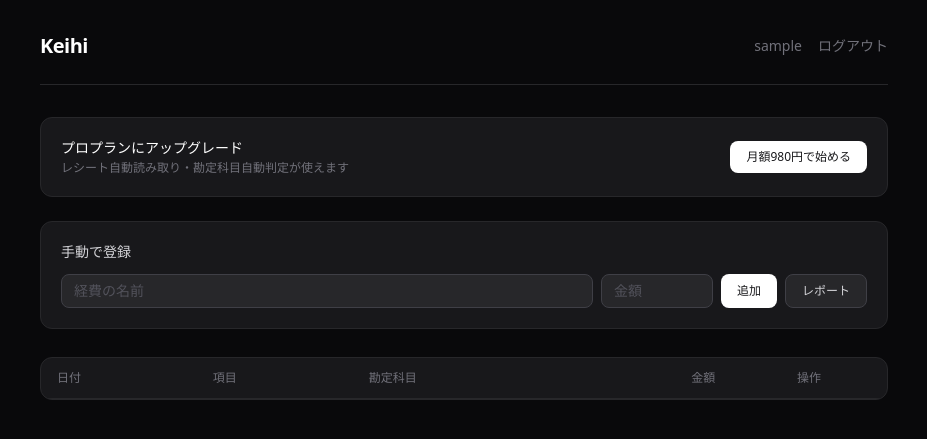
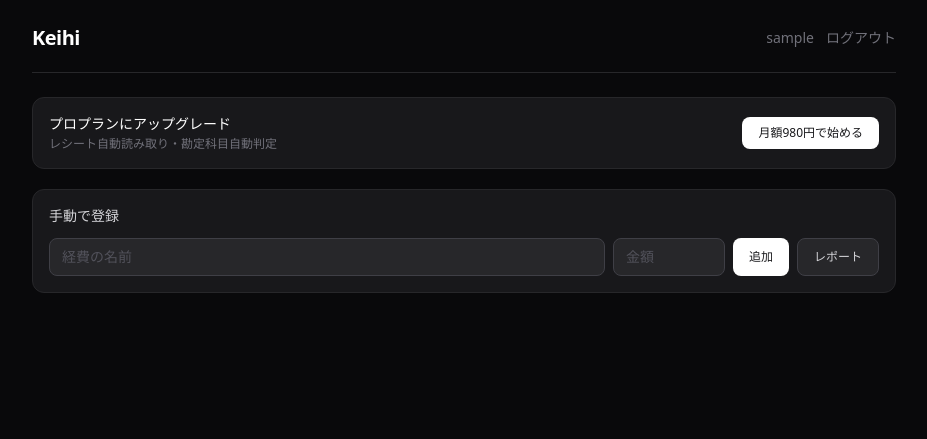
Before and after one commit to tkm05f369-svg/expense-app, a Flask app: template templates/index.html in a window 1280 px wide. Shown: the top 439 px of the page, without its empty margins (176-1103 px from the left). Run offline with Flask 3, Linux system fonts and the light colour scheme; the template is opened without the code that fills it: most values are stand-ins (such as "Sample title", 1, 10 or a date in 2020); lists and menus that the app fills with data are empty; some libraries are stand-ins or nearby versions.

```diff
--- a/templates/index.html
+++ b/templates/index.html
@@ -8,17 +8,17 @@
     <script src="https://cdnjs.cloudflare.com/ajax/libs/Chart.js/4.4.0/chart.umd.min.js"></script>
 </head>
 <body class="bg-zinc-950 min-h-screen text-white">
-    <div class="max-w-4xl mx-auto px-6 py-8">
+    <div class="max-w-4xl mx-auto px-4 py-6">
 
         <!-- ヘッダー -->
-        <div class="flex justify-between items-center mb-8 border-b border-zinc-800 pb-6">
+        <div class="flex justify-between items-center mb-6 border-b border-zinc-800 pb-5">
             <div class="flex items-center gap-3">
                 <h1 class="text-xl font-bold tracking-tight">Keihi</h1>
                 {% if is_premium %}
                 <span class="bg-zinc-800 text-zinc-300 text-xs px-2 py-0.5 rounded-full border border-zinc-700">Pro</span>
                 {% endif %}
             </div>
-            <div class="flex items-center gap-4">
+            <div class="flex items-center gap-3">
                 <span class="text-zinc-500 text-sm">{{ username }}</span>
                 <a href="/logout" class="text-zinc-500 hover:text-white text-sm transition">ログアウト</a>
             </div>
@@ -26,13 +26,13 @@
 
         <!-- プロプランの案内 -->
         {% if not is_premium %}
-        <div class="bg-zinc-900 border border-zinc-800 rounded-xl p-5 mb-6">
-            <div class="flex justify-between items-center">
+        <div class="bg-zinc-900 border border-zinc-800 rounded-xl p-4 mb-5">
+            <div class="flex flex-col sm:flex-row justify-between items-start sm:items-center gap-3">
                 <div>
                     <p class="text-white font-medium text-sm">プロプランにアップグレード</p>
-                    <p class="text-zinc-500 text-xs mt-0.5">レシート自動読み取り・勘定科目自動判定が使えます</p>
+                    <p class="text-zinc-500 text-xs mt-0.5">レシート自動読み取り・勘定科目自動判定</p>
                 </div>
-                <button onclick="upgrade()" class="bg-white hover:bg-zinc-100 text-zinc-900 px-4 py-2 rounded-lg text-xs font-medium transition whitespace-nowrap ml-4">
+                <button onclick="upgrade()" class="bg-white hover:bg-zinc-100 text-zinc-900 px-4 py-2 rounded-lg text-xs font-medium transition whitespace-nowrap">
                     月額980円で始める
                 </button>
             </div>
@@ -41,7 +41,7 @@
 
         <!-- レシート読み取り -->
         {% if is_premium %}
-        <div class="bg-zinc-900 border border-zinc-800 rounded-xl p-5 mb-4">
+        <div class="bg-zinc-900 border border-zinc-800 rounded-xl p-4 mb-4">
             <p class="text-sm font-medium text-zinc-300 mb-3">レシートから自動登録</p>
             <div class="flex flex-wrap gap-2 items-center">
                 <input type="file" id="receiptFile" accept="image/*" class="text-xs text-zinc-400 file:mr-3 file:py-1.5 file:px-3 file:rounded-lg file:border-0 file:bg-zinc-800 file:text-zinc-300 file:text-xs hover:file:bg-zinc-700 file:transition">
@@ -54,18 +54,18 @@
         {% endif %}
 
         <!-- 手動登録 -->
-        <div class="bg-zinc-900 border border-zinc-800 rounded-xl p-5 mb-4">
+        <div class="bg-zinc-900 border border-zinc-800 rounded-xl p-4 mb-4">
             <p class="text-sm font-medium text-zinc-300 mb-3">手動で登録</p>
             <div class="flex flex-wrap gap-2">
-                <input type="text" id="item" placeholder="経費の名前" class="bg-zinc-800 border border-zinc-700 text-white rounded-lg px-3 py-1.5 text-sm flex-1 min-w-32 focus:outline-none focus:ring-1 focus:ring-zinc-500 placeholder-zinc-600">
-                <input type="number" id="amount" placeholder="金額" class="bg-zinc-800 border border-zinc-700 text-white rounded-lg px-3 py-1.5 text-sm w-28 focus:outline-none focus:ring-1 focus:ring-zinc-500 placeholder-zinc-600">
-                <button onclick="addExpense()" class="bg-white hover:bg-zinc-100 text-zinc-900 px-4 py-1.5 rounded-lg text-xs font-medium transition">追加</button>
-                <button onclick="toggleReport()" class="bg-zinc-800 hover:bg-zinc-700 text-zinc-300 px-4 py-1.5 rounded-lg text-xs transition border border-zinc-700">レポート</button>
+                <input type="text" id="item" placeholder="経費の名前" class="bg-zinc-800 border border-zinc-700 text-white rounded-lg px-3 py-2 text-sm flex-1 min-w-32 focus:outline-none focus:ring-1 focus:ring-zinc-500 placeholder-zinc-600">
+                <input type="number" id="amount" placeholder="金額" class="bg-zinc-800 border border-zinc-700 text-white rounded-lg px-3 py-2 text-sm w-28 focus:outline-none focus:ring-1 focus:ring-zinc-500 placeholder-zinc-600">
+                <button onclick="addExpense()" class="bg-white hover:bg-zinc-100 text-zinc-900 px-4 py-2 rounded-lg text-xs font-medium transition">追加</button>
+                <button onclick="toggleReport()" class="bg-zinc-800 hover:bg-zinc-700 text-zinc-300 px-4 py-2 rounded-lg text-xs transition border border-zinc-700">レポート</button>
             </div>
         </div>
 
         <!-- 月次レポート -->
-        <div id="reportSection" class="bg-zinc-900 border border-zinc-800 rounded-xl p-5 mb-4" style="display:none">
+        <div id="reportSection" class="bg-zinc-900 border border-zinc-800 rounded-xl p-4 mb-4" style="display:none">
             <p class="text-sm font-medium text-zinc-300 mb-4">月次レポート</p>
             <canvas id="reportChart"></canvas>
         </div>
@@ -75,21 +75,8 @@
             <span id="total" class="text-zinc-400 text-sm font-medium"></span>
         </div>
 
-        <!-- 経費一覧 -->
-        <div class="bg-zinc-900 border border-zinc-800 rounded-xl overflow-hidden">
-            <table class="w-full text-sm">
-                <thead>
-                    <tr class="border-b border-zinc-800">
-                        <th class="px-4 py-3 text-left text-zinc-500 text-xs font-medium">日付</th>
-                        <th class="px-4 py-3 text-left text-zinc-500 text-xs font-medium">項目</th>
-                        <th class="px-4 py-3 text-left text-zinc-500 text-xs font-medium">勘定科目</th>
-                        <th class="px-4 py-3 text-right text-zinc-500 text-xs font-medium">金額</th>
-                        <th class="px-4 py-3 text-center text-zinc-500 text-xs font-medium">操作</th>
-                    </tr>
-                </thead>
-                <tbody id="expenseList"></tbody>
-            </table>
-        </div>
+        <!-- 経費一覧（カード型） -->
+        <div id="expenseList" class="flex flex-col gap-2"></div>
 
     </div>
 
@@ -110,29 +97,34 @@
             list.innerHTML = "";
             let total = 0;
             data.forEach(e => {
-                list.innerHTML += `<tr class="border-b border-zinc-800 hover:bg-zinc-800/50 transition" id="row-${e.id}">
-                    <td class="px-4 py-3 text-zinc-400 text-xs">
-                        <span class="view-${e.id}">${e.date}</span>
-                        <input class="edit-${e.id} bg-zinc-800 border border-zinc-700 text-white rounded px-2 py-1 text-xs" type="date" value="${e.date}" style="display:none">
-                    </td>
-                    <td class="px-4 py-3 text-zinc-200">
-                        <span class="view-${e.id}">${e.item}</span>
-                        <input class="edit-${e.id} bg-zinc-800 border border-zinc-700 text-white rounded px-2 py-1 text-xs w-full" type="text" value="${e.item}" style="display:none">
-                    </td>
-                    <td class="px-4 py-3">
-                        <span class="view-${e.id} bg-zinc-800 text-zinc-400 text-xs px-2 py-0.5 rounded border border-zinc-700">${e.category || "未分類"}</span>
-                        <select class="edit-${e.id} bg-zinc-800 border border-zinc-700 text-white rounded px-2 py-1 text-xs" style="display:none">${categoryList.map(c => `<option value="${c}" ${c === e.category ? "selected" : ""}>${c}</option>`).join("")}</select>
-                    </td>
-                    <td class="px-4 py-3 text-right text-zinc-200 font-medium">
-                        <span class="view-${e.id}">${e.amount.toLocaleString()}円</span>
-                        <input class="edit-${e.id} bg-zinc-800 border border-zinc-700 text-white rounded px-2 py-1 text-xs w-24" type="number" value="${e.amount}" style="display:none">
-                    </td>
-                    <td class="px-4 py-3 text-center">
-                        <button class="text-xs text-zinc-500 hover:text-white transition mr-1" id="edit-btn-${e.id}" onclick="startEdit(${e.id})">編集</button>
-                        <button class="text-xs text-green-500 hover:text-green-400 transition mr-1" id="save-btn-${e.id}" onclick="saveEdit(${e.id})" style="display:none">保存</button>
-                        <button class="text-xs text-red-500 hover:text-red-400 transition" onclick="deleteExpense(${e.id})">削除</button>
-                    </td>
-                </tr>`;
+                list.innerHTML += `
+                <div class="bg-zinc-900 border border-zinc-800 rounded-xl p-4" id="row-${e.id}">
+                    <div class="flex justify-between items-start gap-2">
+                        <div class="flex-1 min-w-0">
+                            <div class="view-${e.id}">
+                                <p class="text-white font-medium text-sm truncate">${e.item}</p>
+                                <div class="flex items-center gap-2 mt-1">
+                                    <span class="text-zinc-500 text-xs">${e.date}</span>
+                                    <span class="bg-zinc-800 text-zinc-400 text-xs px-2 py-0.5 rounded border border-zinc-700">${e.category || "未分類"}</span>
+                                </div>
+                            </div>
+                            <div class="edit-${e.id} flex flex-col gap-2 mt-1" style="display:none">
+                                <input type="text" value="${e.item}" class="bg-zinc-800 border border-zinc-700 text-white rounded-lg px-3 py-1.5 text-sm focus:outline-none focus:ring-1 focus:ring-zinc-500">
+                                <input type="date" value="${e.date}" class="bg-zinc-800 border border-zinc-700 text-white rounded-lg px-3 py-1.5 text-sm focus:outline-none focus:ring-1 focus:ring-zinc-500">
+                                <select class="bg-zinc-800 border border-zinc-700 text-white rounded-lg px-3 py-1.5 text-sm focus:outline-none focus:ring-1 focus:ring-zinc-500">${categoryList.map(c => `<option value="${c}" ${c === e.category ? "selected" : ""}>${c}</option>`).join("")}</select>
+                                <input type="number" value="${e.amount}" class="bg-zinc-800 border border-zinc-700 text-white rounded-lg px-3 py-1.5 text-sm focus:outline-none focus:ring-1 focus:ring-zinc-500">
+                            </div>
+                        </div>
+                        <div class="flex flex-col items-end gap-2 shrink-0">
+                            <span class="view-${e.id} text-white font-semibold">${e.amount.toLocaleString()}円</span>
+                            <div class="flex gap-2">
+                                <button id="edit-btn-${e.id}" onclick="startEdit(${e.id})" class="text-xs text-zinc-500 hover:text-white transition">編集</button>
+                                <button id="save-btn-${e.id}" onclick="saveEdit(${e.id})" class="text-xs text-green-500 hover:text-green-400 transition" style="display:none">保存</button>
+                                <button onclick="deleteExpense(${e.id})" class="text-xs text-red-500 hover:text-red-400 transition">削除</button>
+                            </div>
+                        </div>
+                    </div>
+                </div>`;
                 total += e.amount;
             });
             document.getElementById("total").textContent = "合計 " + total.toLocaleString() + "円";
@@ -140,16 +132,16 @@
 
         function startEdit(id) {
             document.querySelectorAll(`.view-${id}`).forEach(el => el.style.display = "none");
-            document.querySelectorAll(`.edit-${id}`).forEach(el => el.style.display = "inline-block");
+            document.querySelectorAll(`.edit-${id}`).forEach(el => el.style.display = "flex");
             document.getElementById(`edit-btn-${id}`).style.display = "none";
-            document.getElementById(`save-btn-${id}`).style.display = "inline-block";
+            document.getElementById(`save-btn-${id}`).style.display = "inline";
         }
 
         async function saveEdit(id) {
             const row = document.getElementById(`row-${id}`);
-            const inputs = row.querySelectorAll(`input.edit-${id}, select.edit-${id}`);
-            const date = inputs[0].value;
-            const item = inputs[1].value;
+            const inputs = row.querySelectorAll(`div.edit-${id} input, div.edit-${id} select`);
+            const item = inputs[0].value;
+            const date = inputs[1].value;
             const category = inputs[2].value;
             const amount = parseInt(inputs[3].value);
             await fetch(`/expenses/${id}`, {
```
Also changed, not shown: expenses.db.
